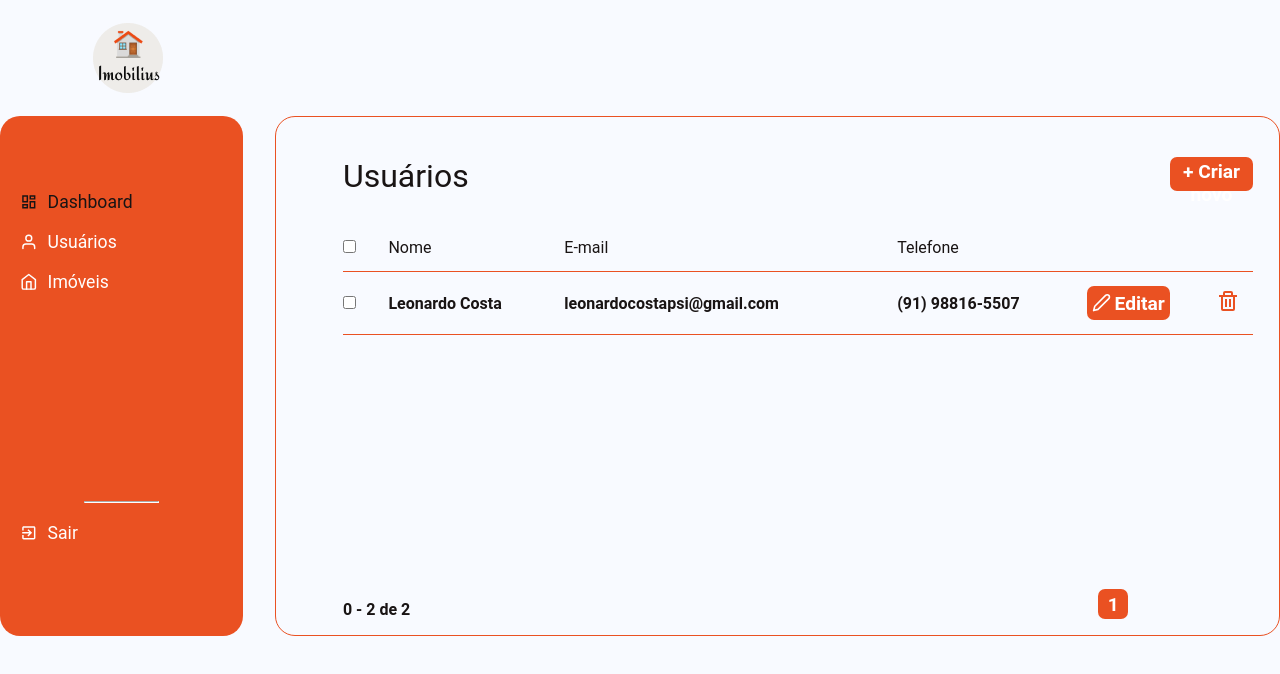
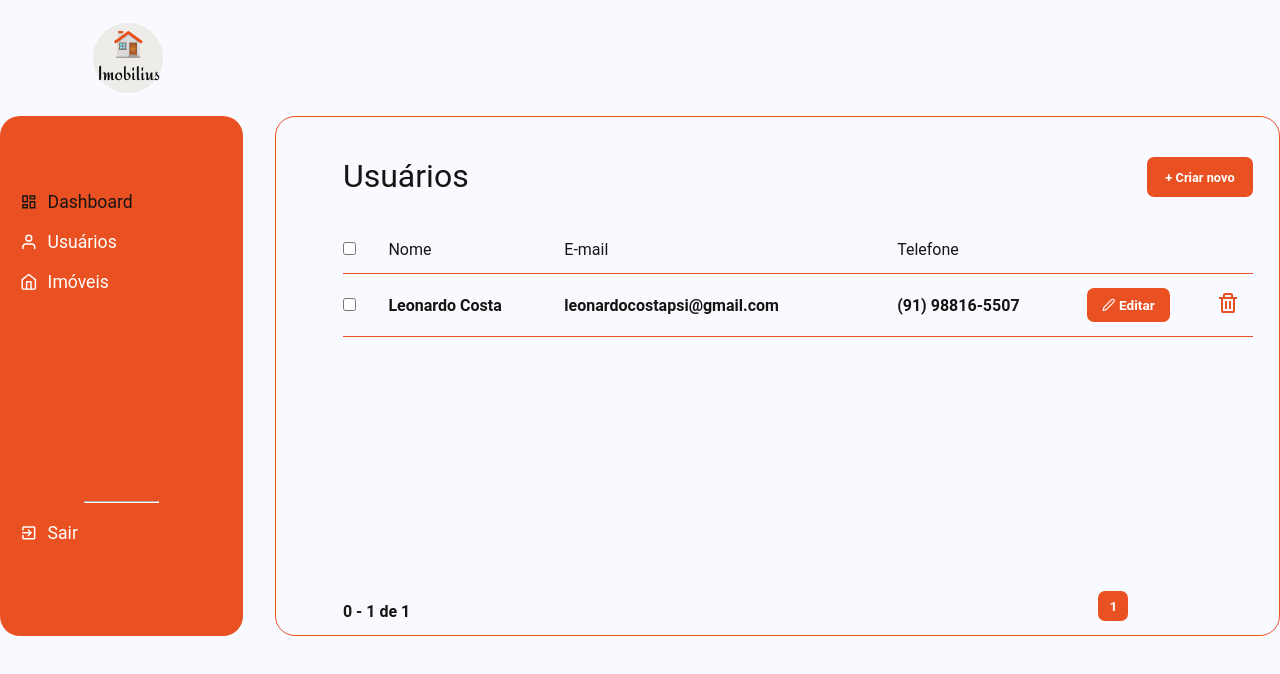
Before and after one commit to LeonardoSilvaCosta/imobilius-frontend, a React (Vite) app: page /users in a window 1280 px wide. Shown: the top 674 px of the page. Built offline with nearby package versions, Linux system fonts and the light colour scheme; what miragejs would draw is missing.

Commit message:
Conserta quebra de css em managementTable Usuários

```diff
--- a/src/components/LoginPage/styles.css
+++ b/src/components/LoginPage/styles.css
@@ -63,7 +63,7 @@ input[type='email'] {
   margin: 1.25rem 0;
 }
 
-button {
+.login-form button {
   width: 28.125rem;
   height: 3.375rem;
   border-radius: 5px;
--- a/src/components/ManagementTable/index.tsx
+++ b/src/components/ManagementTable/index.tsx
@@ -97,7 +97,7 @@ export function ManagementTable({ title, entityType }: ManagementTableProps) {
         )}
       </div>
       <div className="pagination-container">
-        <span>0 - 2 de 2</span>
+        <span>0 - 1 de 1</span>
         <div className="pagination-button-group">
           <button>1</button>
         </div>
--- a/src/components/ManagementTable/styles.css
+++ b/src/components/ManagementTable/styles.css
@@ -26,12 +26,12 @@ h2 {
   border-radius: 7px;
 }
 
-header {
+.management-table-container header {
   display: flex;
   justify-content: space-between;
 }
 
-header button {
+.management-table-container header button {
   width: 106px;
   height: 40px;
 
```
Also changed, not shown: mynotes.txt.
